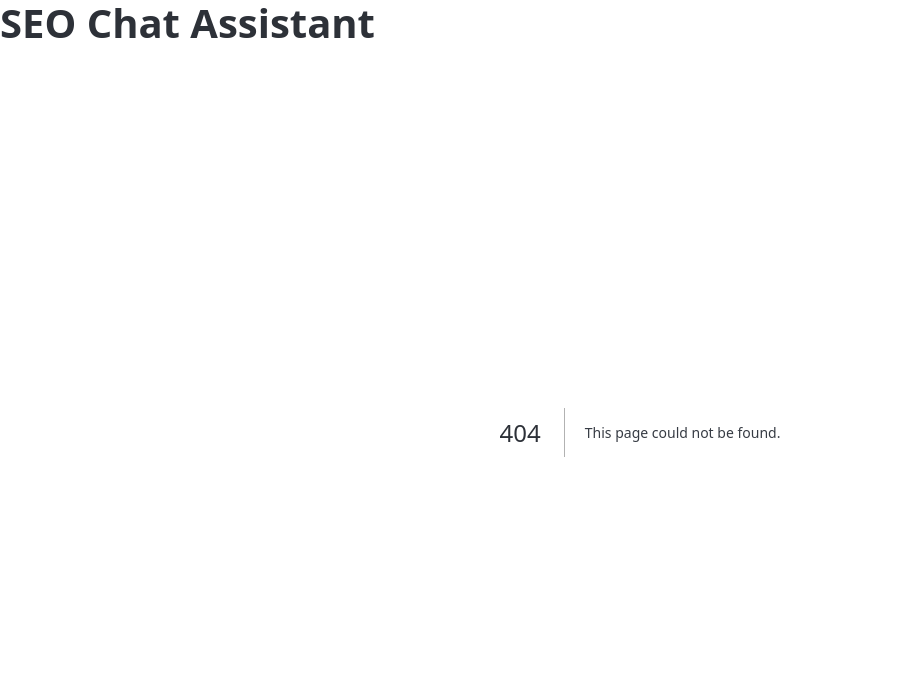
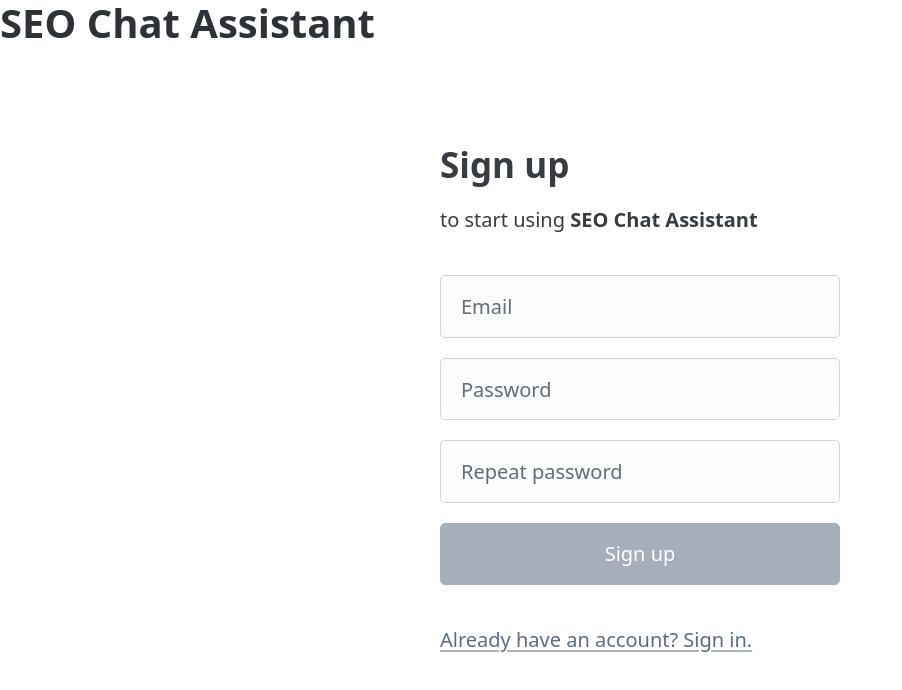
Before and after one commit to ignat-dev/seo-chat-assistant, a Next.js app in the folder frontend/: page /signup in a window 1280 px wide. Before the commit this address had no page. Shown: the top 690 px of the page, without its empty margins (0-902 px from the left). Built offline with nearby package versions, Linux system fonts and the light colour scheme.

Commit message:
Refactor authentication functionality.

```diff
--- /dev/null
+++ b/frontend/src/common/constants.ts
@@ -0,0 +1,10 @@
+export const AppInfo = {
+  name: 'SEO Chat Assistant',
+};
+
+export const RouteName = {
+  chat: '/chat',
+  signIn: '/signin',
+  signOut: '/signout',
+  signUp: '/signup',
+};
--- a/frontend/src/components/AuthForm.tsx
+++ b/frontend/src/components/AuthForm.tsx
@@ -1,34 +1,121 @@
-import { useState } from 'react';
-import { getAuth, createUserWithEmailAndPassword, signInWithEmailAndPassword } from 'firebase/auth';
-import firebaseApp from '../lib/firebase';
+import { createUserWithEmailAndPassword, getAuth, signInWithEmailAndPassword } from 'firebase/auth';
+import { useRouter } from 'next/router';
+import { useMemo, useState } from 'react';
+import { RouteName, AppInfo } from '../common/constants';
+import { firebaseApp } from '../lib/firebase';
 
-const AuthForm = () => {
+import styles from '../styles/AuthForm.module.scss';
+
+const AuthForm = ({ mode }: { mode: 'signin' | 'signup' }) => {
   const auth = getAuth(firebaseApp);
-  const [isLogin, setIsLogin] = useState(true);
   const [email, setEmail] = useState('');
   const [password, setPassword] = useState('');
+  const [repeatPassword, setRepeatPassword] = useState('');
+  const isSignIn = mode === 'signin';
+  const router = useRouter();
+
+  const isPasswordValid = useMemo(
+    () => password && (isSignIn || password.length >= 8),
+    [password]
+  );
+
+  const showPasswordError = useMemo(
+    () => password && !isPasswordValid,
+    [password]
+  );
+
+  const isRepeatPasswordValid = useMemo(
+    () => isSignIn || (repeatPassword && repeatPassword === password),
+    [repeatPassword]
+  );
+
+  const showRepeatPasswordError = useMemo(
+    () => !isSignIn && repeatPassword && !isRepeatPasswordValid,
+    [repeatPassword]
+  );
+
+  const isFormValid = useMemo(() => {
+    if (isSignIn) {
+      return Boolean(email && password);
+    }
+
+    return email.length > 5 && isPasswordValid && isRepeatPasswordValid;
+  }, [email, isPasswordValid, isRepeatPasswordValid, password]);
+
   const handleSubmit = async (e: React.FormEvent) => {
     e.preventDefault();
+
+    if (!isFormValid) {
+      return;
+    }
+
     try {
-      if (isLogin) {
-        await signInWithEmailAndPassword(auth, email, password);
-      } else {
-        await createUserWithEmailAndPassword(auth, email, password);
-      }
-    } catch (error) {
-      console.error(error);
+      await (
+        isSignIn
+          ? signInWithEmailAndPassword(auth, email, password)
+          : createUserWithEmailAndPassword(auth, email, password)
+      );
+      router.push(isSignIn ? RouteName.chat : RouteName.signIn);
+    } catch (ex) {
+      // TODO: Display the error to the user.
+      console.error(ex);
     }
   };
+
   return (
-    <form onSubmit={handleSubmit}>
-      <h2>{isLogin ? 'Login' : 'Register'}</h2>
-      <input type="email" value={email} onChange={(e) => setEmail(e.target.value)} placeholder="Email" />
-      <input type="password" value={password} onChange={(e) => setPassword(e.target.value)} placeholder="Password" />
-      <button type="submit">{isLogin ? 'Login' : 'Register'}</button>
-      <p onClick={() => setIsLogin(!isLogin)} style={{ cursor: 'pointer' }}>
-        {isLogin ? 'Need an account? Register' : 'Already have an account? Login'}
+    <div className={styles.authFormWrapper}>
+      <h2>{isSignIn ? 'Sign in' : 'Sign up'}</h2>
+      <p>
+        {isSignIn ? 'to continue to' : 'to start using'}{' '}
+        <strong>{AppInfo.name}</strong>
       </p>
-    </form>
+
+      <form className={styles.authForm} onSubmit={handleSubmit}>
+        <input
+          placeholder="Email"
+          type="email"
+          value={email}
+          onChange={(e) => setEmail(e.target.value)}
+        />
+        <input
+          aria-describedby={isSignIn ? undefined : 'invalid-password'}
+          aria-invalid={isSignIn ? undefined : showPasswordError}
+          placeholder="Password"
+          type="password"
+          value={password}
+          onChange={(e) => setPassword(e.target.value)}
+        />
+        {showPasswordError && (
+          <small id="invalid-password">
+            Password must contain at least 8 characters.
+          </small>
+        )}
+        {!isSignIn && (
+          <>
+            <input
+              aria-describedby="invalid-repeat-password"
+              aria-invalid={showRepeatPasswordError}
+              placeholder="Repeat password"
+              type="password"
+              value={repeatPassword}
+              onChange={(e) => setRepeatPassword(e.target.value)}
+            />
+            {showRepeatPasswordError && (
+              <small id="invalid-repeat-password">
+                Passwords don't match.
+              </small>
+            )}
+          </>
+        )}
+        <button disabled={!isFormValid} type="submit">
+          {isSignIn ? 'Sign in' : 'Sign up'}
+        </button>
+      </form>
+
+      <a href={isSignIn ? RouteName.signUp : RouteName.signIn}>
+        {isSignIn ? 'Need an account? Sign up.' : 'Already have an account? Sign in.'}
+      </a>
+    </div>
   );
 };
 
--- /dev/null
+++ b/frontend/src/pages/signup.tsx
@@ -0,0 +1,7 @@
+import AuthForm from '../components/AuthForm';
+
+export default function SignUpPage() {
+  return (
+    <AuthForm mode="signup" />
+  );
+}
--- /dev/null
+++ b/frontend/src/styles/AuthForm.module.scss
@@ -0,0 +1,17 @@
+.authFormWrapper {
+  margin: 2rem auto;
+  margin-top: clamp(80px, 10vh, 200px);
+  max-width: 400px;
+
+  > p {
+    margin-bottom: 0;
+  }
+}
+
+.authForm {
+  margin: 2rem 0;
+
+  > button {
+    margin-bottom: 0;
+  }
+}
```
Also changed, not shown: frontend/src/pages/index.tsx (+9 -3 lines), frontend/src/pages/signin.tsx (added, +7 -0 lines), frontend/src/pages/signout.tsx (added, +15 -0 lines).
